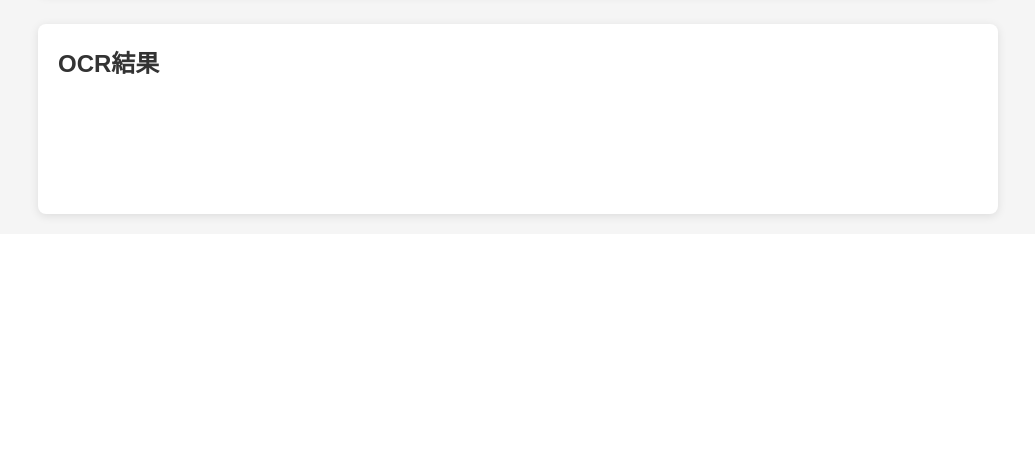
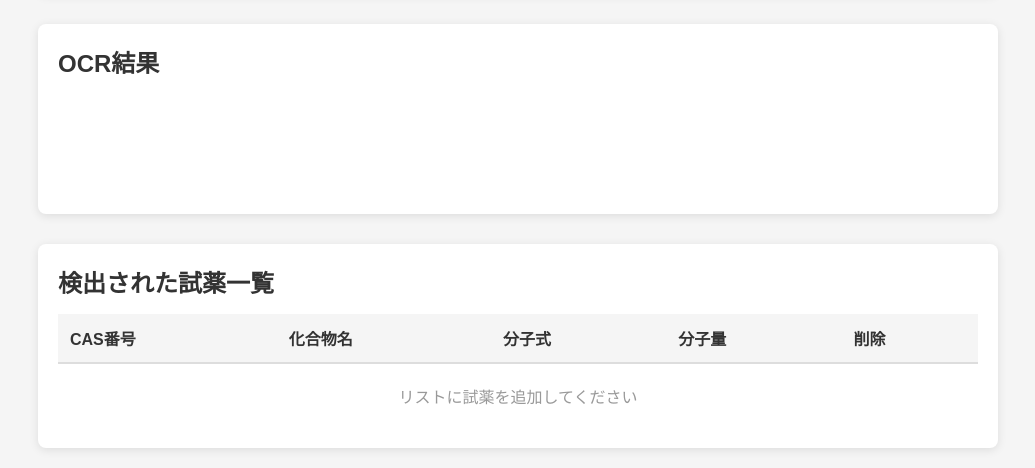
Before and after one commit to sakamoto93/chemical-scanner, a FastAPI app: page / in a window 1280 px wide. Shown: the part 714-1182 px from the top of the page, without its empty margins (122-1157 px from the left). Before the commit the page ends 936 px from the top, so only its background shows below. Run offline with FastAPI, Linux system fonts and the light colour scheme; lists and menus that the app fills with data are empty.

Commit message:
Step1-5 Phase1: Implement compound list display feature
- Add table to display detected reagents (CAS number, compound name, formula, weight)
- Implement 'Add to List' button to add current detection to the list
- Add delete button for each list item
- Update CSS styling for table and buttons
- Maintain list state during scanning session

```diff
--- a/static/style.css
+++ b/static/style.css
@@ -125,3 +125,83 @@ h1 {
     border-radius: 4px;
     width: 100px;
 }
+
+#add-to-list-btn {
+    padding: 10px 20px;
+    font-size: 0.95em;
+    background-color: #2196F3;
+    color: white;
+    border: none;
+    border-radius: 4px;
+    cursor: pointer;
+    transition: background-color 0.3s;
+}
+
+#add-to-list-btn:hover {
+    background-color: #0b7dda;
+}
+
+#add-to-list-btn:active {
+    background-color: #0056b3;
+}
+
+.compound-list {
+    margin-top: 30px;
+    background-color: white;
+    border-radius: 8px;
+    box-shadow: 0 2px 10px rgba(0, 0, 0, 0.1);
+    padding: 20px;
+}
+
+.compound-list h2 {
+    color: #333;
+    margin-bottom: 15px;
+    font-size: 1.5em;
+}
+
+#compound-table {
+    width: 100%;
+    border-collapse: collapse;
+    margin-top: 10px;
+}
+
+#compound-table thead {
+    background-color: #f5f5f5;
+}
+
+#compound-table th {
+    padding: 12px;
+    text-align: left;
+    font-weight: bold;
+    color: #333;
+    border-bottom: 2px solid #ddd;
+}
+
+#compound-table td {
+    padding: 12px;
+    border-bottom: 1px solid #ddd;
+    color: #555;
+}
+
+#compound-table tbody tr:hover {
+    background-color: #f9f9f9;
+}
+
+.delete-btn {
+    padding: 6px 12px;
+    font-size: 0.85em;
+    background-color: #f44336;
+    color: white;
+    border: none;
+    border-radius: 4px;
+    cursor: pointer;
+    transition: background-color 0.3s;
+}
+
+.delete-btn:hover {
+    background-color: #da190b;
+}
+
+.delete-btn:active {
+    background-color: #ba0000;
+}
--- a/templates/index.html
+++ b/templates/index.html
@@ -31,6 +31,28 @@
         <div class="results">
             <h2>OCR結果</h2>
             <div id="ocr-results"></div>
+            <div id="add-to-list-container" style="display:none; margin-top: 15px;">
+                <button id="add-to-list-btn">リストに追加</button>
+            </div>
+        </div>
+        <div class="compound-list">
+            <h2>検出された試薬一覧</h2>
+            <table id="compound-table">
+                <thead>
+                    <tr>
+                        <th>CAS番号</th>
+                        <th>化合物名</th>
+                        <th>分子式</th>
+                        <th>分子量</th>
+                        <th>削除</th>
+                    </tr>
+                </thead>
+                <tbody id="compound-tbody">
+                </tbody>
+            </table>
+            <p id="empty-message" style="text-align: center; color: #999; padding: 20px;">
+                リストに試薬を追加してください
+            </p>
         </div>
     </div>
     <script>
@@ -39,6 +61,10 @@
         const ocrResults = document.getElementById('ocr-results');
         const startupDelayInput = document.getElementById('startup-delay');
         const scanIntervalInput = document.getElementById('scan-interval');
+        const addToListBtn = document.getElementById('add-to-list-btn');
+        const addToListContainer = document.getElementById('add-to-list-container');
+        const compoundTbody = document.getElementById('compound-tbody');
+        const emptyMessage = document.getElementById('empty-message');
 
         let isRunning = false;
         let intervalId = null;
@@ -47,6 +73,8 @@
         let shouldStop = false;
         let startupDelay = 5;
         let scanInterval = 2.5;
+        let currentCompoundInfo = null;
+        let compoundList = [];
 
         // 設定変更時のイベントリスナー
         startupDelayInput.addEventListener('change', () => {
@@ -57,9 +85,58 @@
             scanInterval = parseFloat(scanIntervalInput.value);
         });
 
+        // リスト追加ボタンのイベントリスナー
+        addToListBtn.addEventListener('click', addToList);
+
         // テキスト配列をJSON文字列に変換（比較用）
         function textsToString(texts) {
             return JSON.stringify(texts.map(item => item.text));
+        }
+
+        // リストにアイテムを追加
+        function addToList() {
+            if (!currentCompoundInfo) {
+                alert('追加する化合物情報がありません');
+                return;
+            }
+
+            const item = {
+                cas: currentCompoundInfo.cas || 'N/A',
+                name: currentCompoundInfo.name,
+                formula: currentCompoundInfo.formula,
+                weight: currentCompoundInfo.weight
+            };
+
+            compoundList.push(item);
+            updateCompoundTable();
+        }
+
+        // テーブルを更新
+        function updateCompoundTable() {
+            compoundTbody.innerHTML = '';
+
+            if (compoundList.length === 0) {
+                emptyMessage.style.display = 'block';
+            } else {
+                emptyMessage.style.display = 'none';
+                compoundList.forEach((item, index) => {
+                    const row = document.createElement('tr');
+                    row.innerHTML = `
+                        <td>${item.cas}</td>
+                        <td>${item.name}</td>
+                        <td>${item.formula}</td>
+                        <td>${item.weight}</td>
+                        <td><button class="delete-btn" onclick="deleteFromList(${index})">削除</button></td>
+                    `;
+                    compoundTbody.appendChild(row);
+                });
+            }
+        }
+
+        // リストから削除
+        function deleteFromList(index) {
+            compoundList.splice(index, 1);
+            updateCompoundTable();
         }
 
         // OCR実行関数
@@ -120,6 +197,12 @@
                             html += `<p><strong>化合物名:</strong> ${data.compound_info.name}</p>`;
                             html += `<p><strong>分子式:</strong> ${data.compound_info.formula}</p>`;
                             html += `<p><strong>分子量:</strong> ${data.compound_info.weight}</p>`;
+
+                            currentCompoundInfo = data.compound_info;
+                            addToListContainer.style.display = 'block';
+                        } else {
+                            currentCompoundInfo = null;
+                            addToListContainer.style.display = 'none';
                         }
 
                         ocrResults.innerHTML = html || '<p>テキストが検出されませんでした</p>';
```
